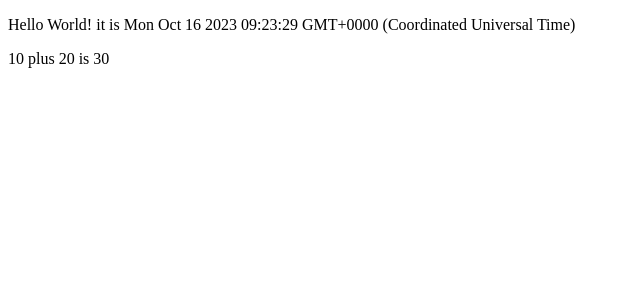
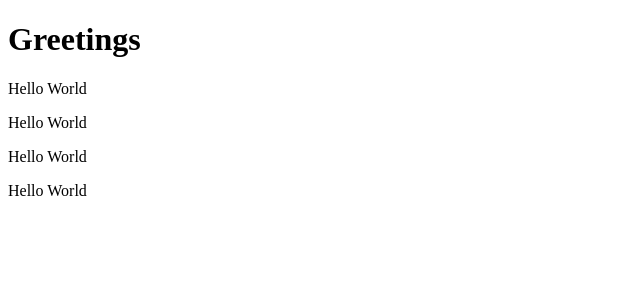
Before and after one commit to MarcusMathuram46/react-project, a React (Vite) app: page / in a window 1280 px wide. Shown: the top 300 px of the page, without its empty margins (0-640 px from the left). Built offline with nearby package versions, Linux system fonts and the light colour scheme.

Commit message:
adding multiple components

```diff
--- a/src/App.jsx
+++ b/src/App.jsx
@@ -1,17 +1,17 @@
+function Hello() {
+  return (
+    <p>Hello World</p>
+  );
+}
+
 function App() {
-  const now = new Date();
-
-  // simple addition
-  const a =10;
-  const b =20;
-
-
-  return(
+  return (
     <div>
-      <p>Hello World! it is { now.toString() }</p>
-      <p>
-        {a} plus {b} is {a + b}
-      </p>
+      <h1>Greetings</h1>
+      <Hello />
+      <Hello />
+      <Hello />
+      <Hello />
     </div>
   );
 }
```
